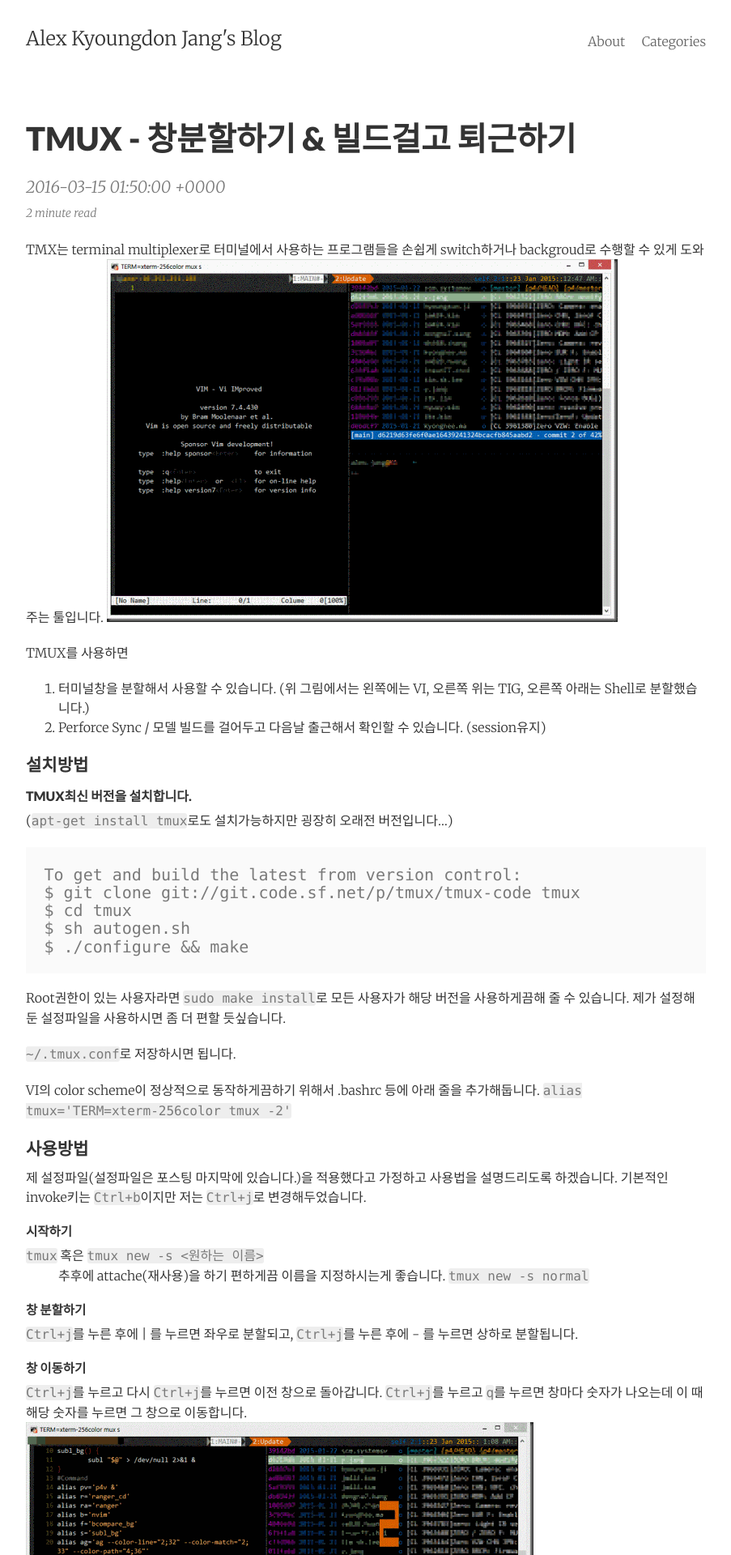
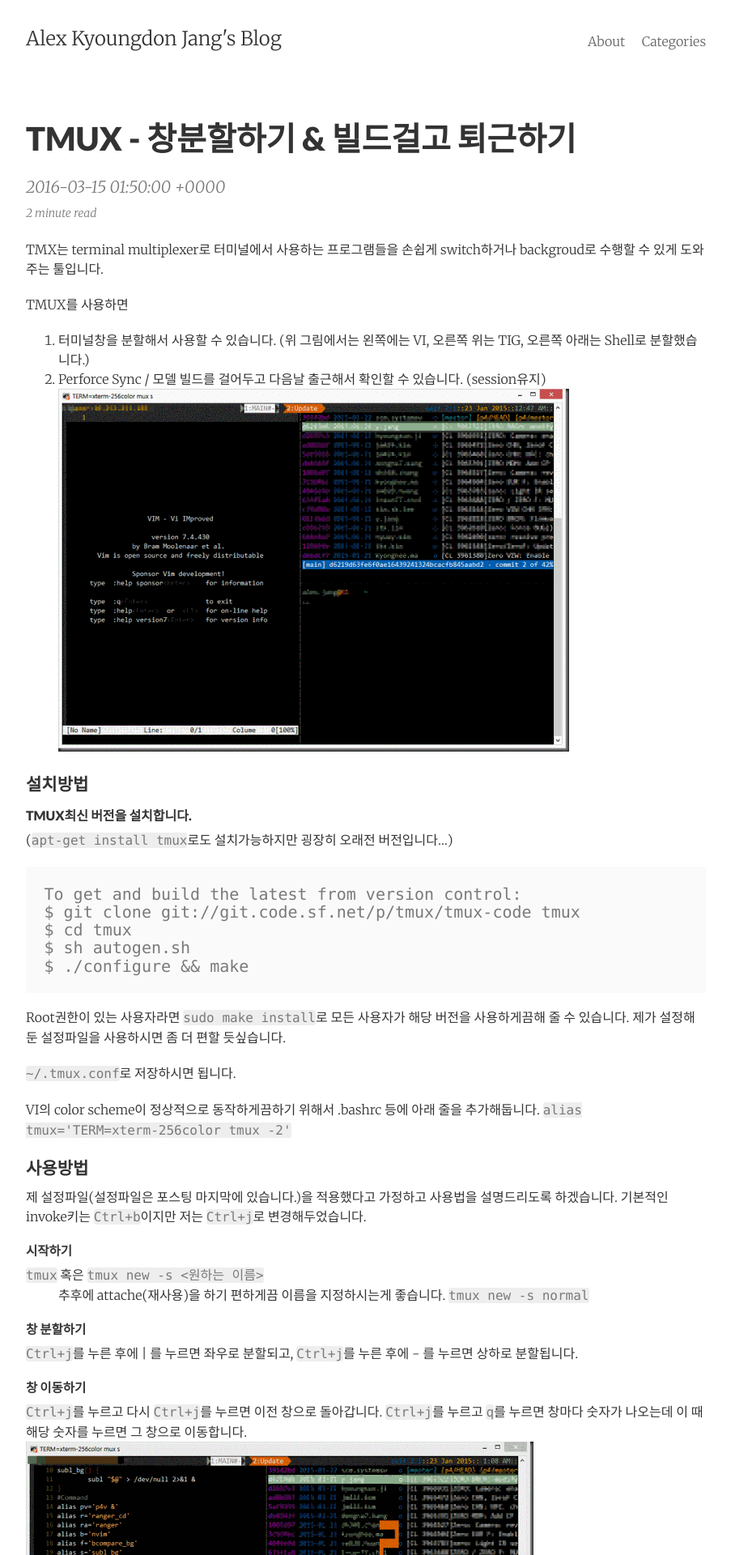
Before and after one commit to code4rain/blog, a Jekyll site: the page built from _posts/2016-03-15-tmux.markdown, in a window 1280 px wide. Shown: the top 1920 px of the page at 81% size, without its empty margins (188-1091 px from the left). Built offline with Jekyll 4.4.1, drawn with Linux system fonts in a browser that asks for light colours; comment, search, counter and statistics services are not loaded.

Commit message:
update it
Signed-off-by: Alex Kyoungdon Jang <alex.jang@samsung.com>

```diff
--- a/_posts/2016-03-15-tmux.markdown
+++ b/_posts/2016-03-15-tmux.markdown
@@ -5,12 +5,12 @@ date: 2016-03-15 01:50
 comments: true
 ---
 TMX는 terminal multiplexer로 터미널에서 사용하는 프로그램들을 손쉽게 switch하거나 backgroud로 수행할 수 있게 도와주는 툴입니다.
-![preview](/images/tmux_preview.gif)
 
 TMUX를 사용하면
 
 1. 터미널창을 분할해서 사용할 수 있습니다. (위 그림에서는 왼쪽에는 VI, 오른쪽 위는 TIG, 오른쪽 아래는 Shell로 분할했습니다.)
 2. Perforce Sync / 모델 빌드를 걸어두고 다음날 출근해서 확인할 수 있습니다. (session유지)
+![preview](/images/tmux_preview.gif)
 
 ## 설치방법
 
```
